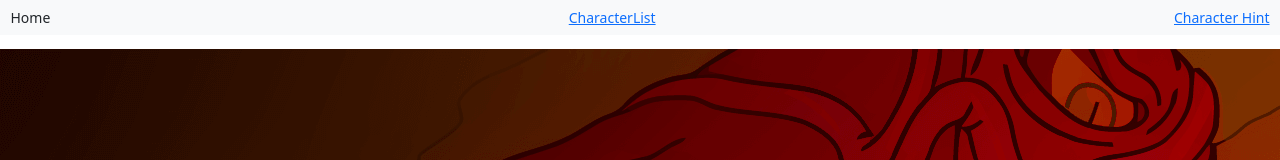
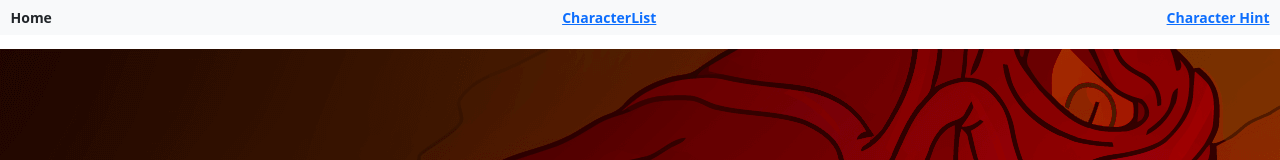
Before and after one commit to GeoffreyOnyigwaMatieso/RICK-AND-MORTY, a React (Create React App) app in the folder morty/: page / in a window 1280 px wide. Shown: the top 160 px of the page. Built offline with nearby package versions, Linux system fonts and the light colour scheme.

Commit message:
css style

```diff
--- a/morty/src/Components/NavBar/NavBar.js
+++ b/morty/src/Components/NavBar/NavBar.js
@@ -10,7 +10,7 @@ import "bootstrap/dist/js/bootstrap"
 function NavBar() {
   return (
     <nav class="navbar navbar-expand-lg navbar-light bg-light">
-      <div class="container-fluid  ">
+      <div class="container-fluid fs-6 fw-bold">
       <NavLink
         class="nav-link active"
         to="/"
```
